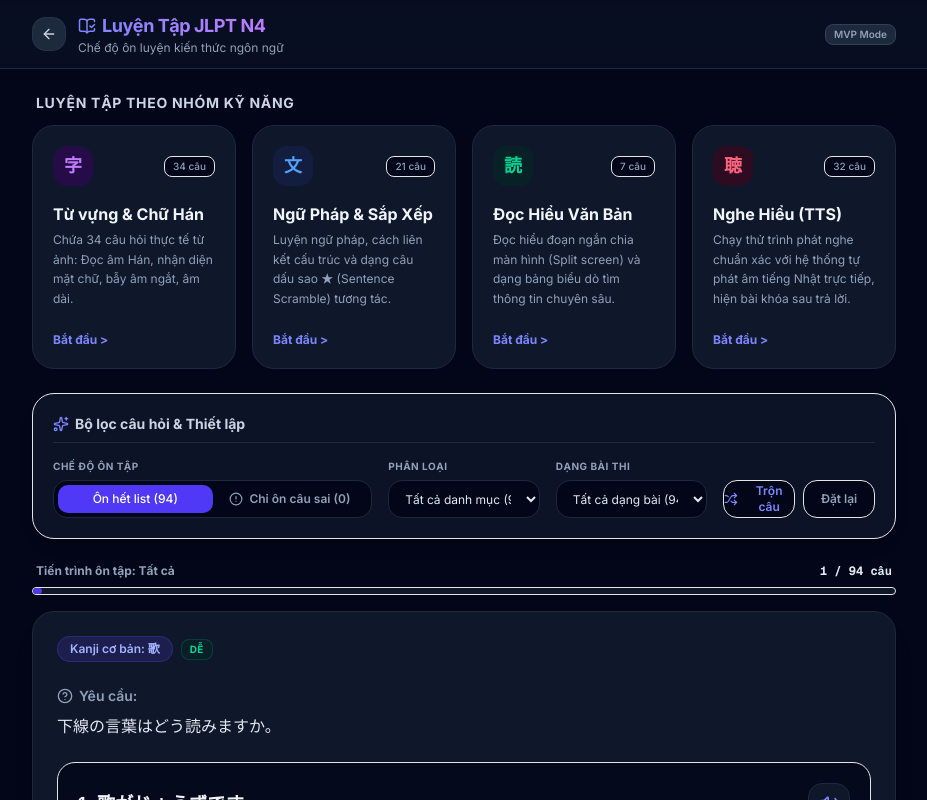
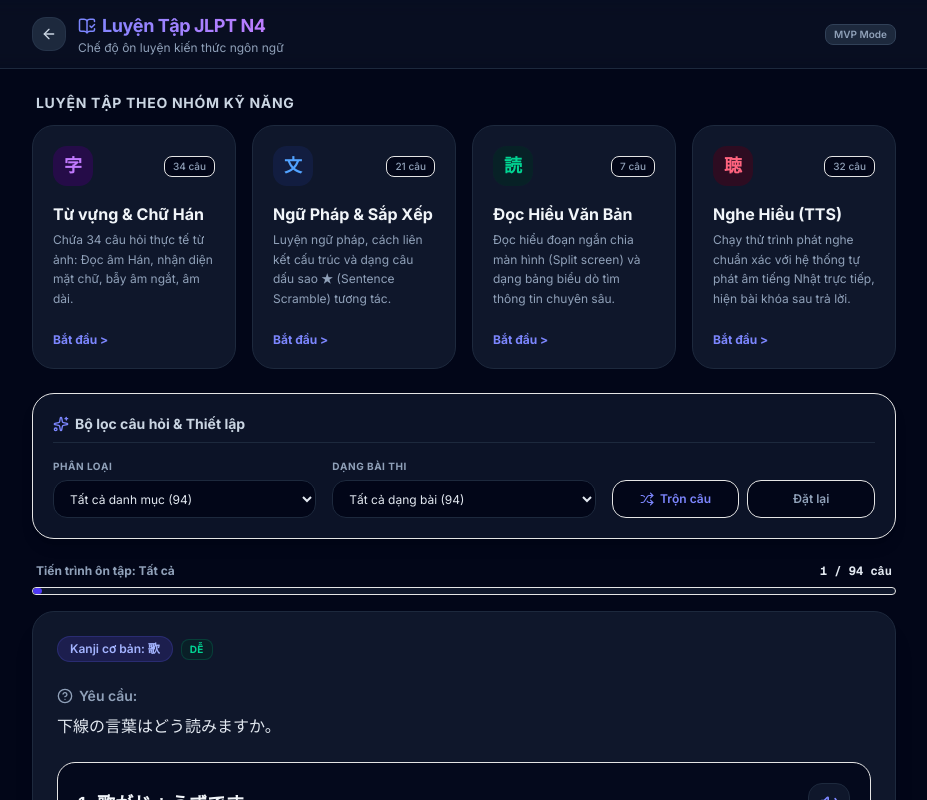
Before and after one commit to danghung-dev/zi-hoc-tap, a Next.js app: page /practice in a window 1280 px wide. Shown: the top 800 px of the page, without its empty margins (176-1103 px from the left). Built offline with nearby package versions, Linux system fonts and the light colour scheme.

Commit message:
feat(practice): remove top study mode filter, add 'Ôn tập câu sai' toggle to mistake ledger

```diff
--- a/src/app/practice/page.tsx
+++ b/src/app/practice/page.tsx
@@ -518,37 +518,7 @@ export default function PracticePage() {
             )}
           </div>
 
-          <div className="grid grid-cols-1 sm:grid-cols-2 md:grid-cols-5 gap-4">
-
-            {/* Study Mode option: review wrong vs review all list */}
-            <div className="flex flex-col gap-1.5 sm:col-span-2">
-              <label className="text-[10px] font-bold text-slate-400 uppercase tracking-wider">Chế độ ôn tập</label>
-              <div className="flex bg-slate-950 p-1 rounded-xl border border-slate-800 w-full">
-                <button
-                  onClick={() => setOnlyMistakes(false)}
-                  className={cn(
-                    "flex-1 py-1.5 text-xs font-semibold rounded-lg transition-all duration-200 cursor-pointer text-center",
-                    !onlyMistakes
-                      ? "bg-indigo-600 text-white font-medium"
-                      : "text-slate-400 hover:text-slate-200"
-                  )}
-                >
-                  Ôn hết list ({questions.length})
-                </button>
-                <button
-                  onClick={() => setOnlyMistakes(true)}
-                  className={cn(
-                    "flex-1 py-1.5 text-xs font-semibold rounded-lg transition-all duration-200 flex items-center justify-center gap-1.5 cursor-pointer text-center",
-                    onlyMistakes
-                      ? "bg-rose-600 text-white font-medium"
-                      : "text-slate-400 hover:text-slate-200"
-                  )}
-                >
-                  <AlertCircle className="w-3.5 h-3.5" />
-                  Chỉ ôn câu sai ({mistakeIds.length})
-                </button>
-              </div>
-            </div>
+          <div className="grid grid-cols-1 sm:grid-cols-3 gap-4">
 
             {/* Classification Filter */}
             <div className="flex flex-col gap-1.5">
@@ -707,12 +677,26 @@ export default function PracticePage() {
         {/* View list of all incorrect questions */}
         {mistakeIds.length > 0 && (
           <section className="bg-slate-900/60 border border-slate-850 rounded-3xl p-5 shadow-lg flex flex-col gap-4 animate-in fade-in duration-300">
-            <div className="flex items-center justify-between pb-2 border-b border-slate-855">
+            <div className="flex flex-col sm:flex-row sm:items-center justify-between pb-3 border-b border-slate-800 gap-2">
               <h2 className="text-sm font-bold text-slate-200 flex items-center gap-2">
                 <AlertCircle className="w-4.5 h-4.5 text-rose-500" />
                 Sổ tay lỗi sai ({mistakeIds.length})
               </h2>
-              <span className="text-[10px] text-slate-400 italic">Nhấp "Luyện tập" để giải lại câu sai</span>
+              <div className="flex items-center justify-between sm:justify-end gap-3.5">
+                <span className="text-[10px] text-slate-400 italic">Nhấp "Luyện tập" để giải lại câu sai</span>
+                <button
+                  onClick={() => setOnlyMistakes(!onlyMistakes)}
+                  className={cn(
+                    "px-3 py-1.5 rounded-xl text-[11px] font-semibold border transition duration-150 flex items-center gap-1.5 cursor-pointer active:scale-95",
+                    onlyMistakes
+                      ? "bg-rose-600 border-rose-500 text-white shadow-md shadow-rose-600/10"
+                      : "bg-rose-950/20 border-rose-900/40 text-rose-300 hover:bg-rose-900/20"
+                  )}
+                >
+                  <AlertCircle className="w-3.5 h-3.5 animate-pulse" />
+                  {onlyMistakes ? "Đang ôn câu sai" : "Ôn tập câu sai"}
+                </button>
+              </div>
             </div>
 
             <div className="overflow-x-auto">
```
